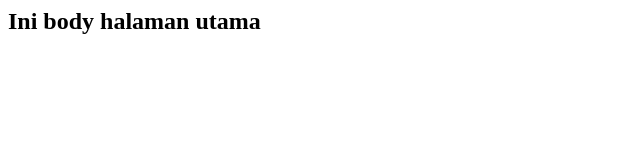
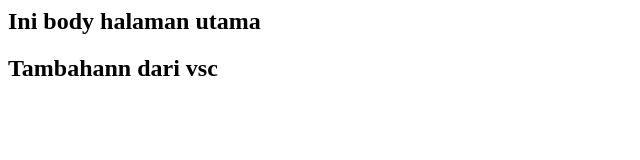
Before and after one commit to Sindu31/Project, a plain HTML site: page index.html in a window 1280 px wide. Shown: the whole page, without its empty margins (0-640 px from the left). Drawn offline with Linux system fonts and the light colour scheme.

Commit message:
peruahan dari vsc

```diff
--- a/index.html
+++ b/index.html
@@ -4,5 +4,6 @@
     </head>
     <body>
         <h2>Ini body halaman utama</h2>
+        <h2>Tambahann dari vsc</h2>
     </body>
 </html>
```
